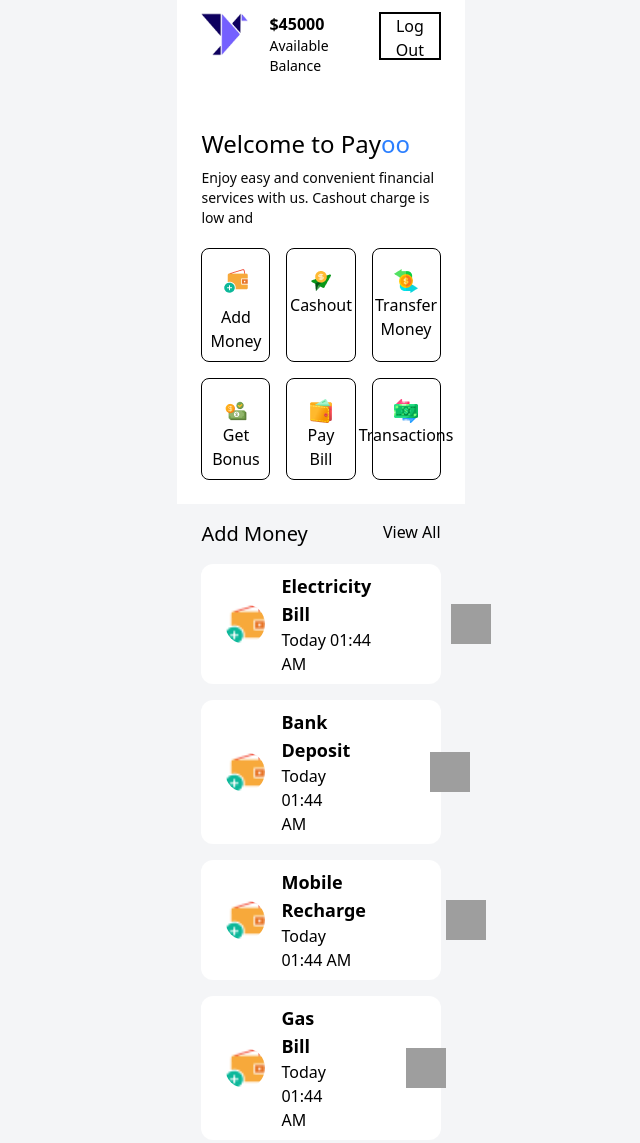
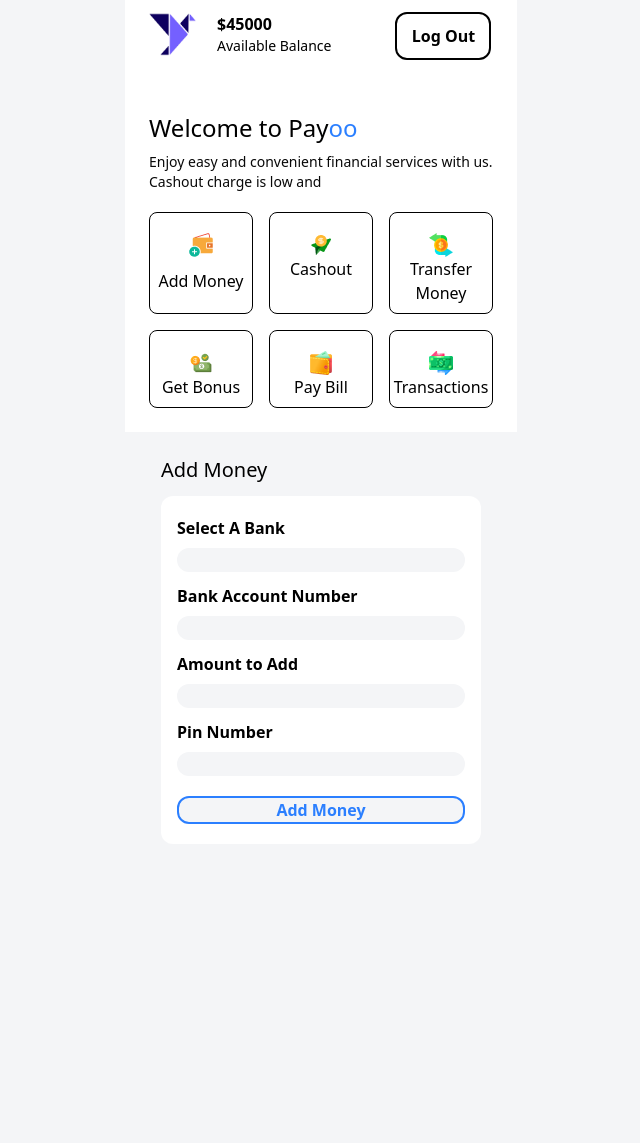
Before and after one commit to siamgit7777-pixel/Payoo-project, a plain HTML site: page index.html in a window 1280 px wide. Shown: the whole page, without its empty margins (319-959 px from the left). After the commit the page ends 868 px from the top, so only its background shows below. Drawn offline with nearby package versions, Linux system fonts and the light colour scheme; grey boxes are pictures that could not be loaded.

Commit message:
add Add muny section

```diff
--- a/index.html
+++ b/index.html
@@ -32,7 +32,7 @@
               placeholder="Enter 4 Digit Pin"
             />
             <button
-              class="bg-[#F4F5F7] w-72 h-10 rounded-xl  mb-7 text-black border-blue-500 border-2 hover:text-white hover:bg-blue-500 text-lg"
+              class="bg-[#F4F5F7] w-72 h-10 rounded-xl  mb-7 text-black border-blue-500 border-2 hover:text-white hover:bg-blue-500 text-lg cursor-pointer"
             >
               Login
             </button>
@@ -50,7 +50,7 @@
               <h6 class="text-sm">Available Balance</p>
             </div>
           </div>
-          <button class="w-24 h-12 border-2">Log Out</button>
+          <button class="w-24 h-12 border-2 cursor-pointer hover:bg-blue-500 hover:text-white rounded-xl font-bold">Log Out</button>
         </nav>
       </section>
 
@@ -87,7 +87,7 @@
           </div>
         </div>
       </section>
-      <div class="px-6 pt-4">
+      <div class="px-6 pt-4 hidden">
           <div class="flex place-content-between ">
             <h3 class="text-xl">Add Money</h3>
             <p>View All</p>
@@ -131,7 +131,24 @@
             </div>
               <img class="w-10 h-10 items-end ml-16" src="https://cdn-icons-png.flaticon.com/512/7066/7066144.png" alt="">
            </div>
+      </div>
+
+      <!-- add money section -->
+      <section class="px-9 py-6">
+        <h1 class="text-xl">Add Money</h1>
+        <div class="bg-white mt-3 px-4 py-5 rounded-xl">
+          <h2 class=" font-bold">Select A Bank</h2>
+          <input class="bg-[#F4F5F7] mt-2 w-72 rounded-xl" type="text">
+          <h2 class=" font-bold pt-3">Bank Account Number</h2>
+          <input class="bg-[#F4F5F7] mt-2 w-72 rounded-xl" type="number">
+          <h2 class=" font-bold pt-3">Amount to Add</h2>
+          <input class="bg-[#F4F5F7] mt-2 w-72 rounded-xl" type="number">
+          <h2 class="-md font-bold pt-3">Pin Number</h2>
+          <input class="bg-[#F4F5F7] mt-2 w-72 rounded-xl" type="password">
+          <button class="w-72 mt-5 bg-[#F4F5F7] border-2 rounded-xl border-blue-500 text-blue-500 cursor-pointer hover:bg-blue-500 hover:text-white font-bold">Add Money</button>
         </div>
+      </section>
+
       </div>
   </body>
 </html>
```
